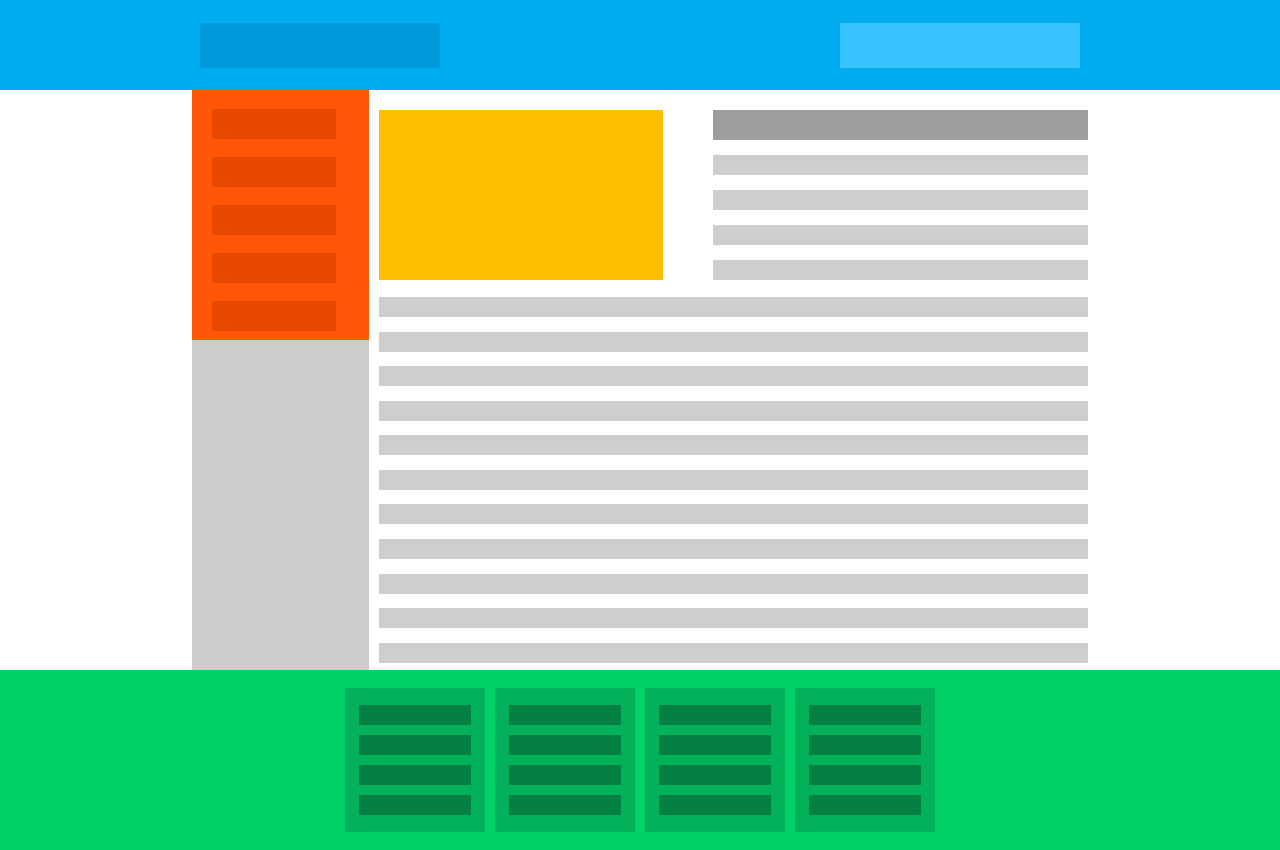
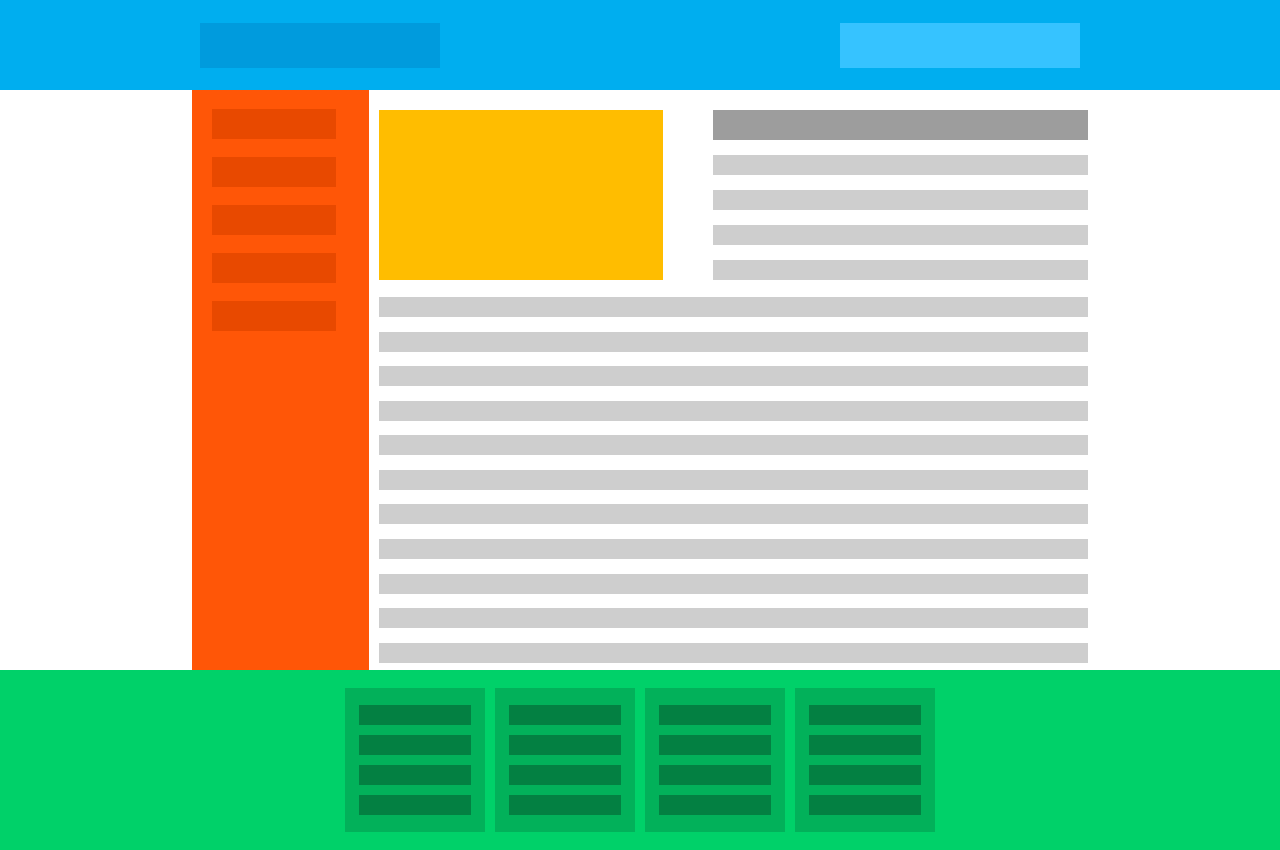
Before and after one commit to hotnazar/hotnazar.github.io, a plain HTML site: page RWD-Homework/index.html in a window 1280 px wide. Drawn offline with Linux system fonts and the light colour scheme.

Commit message:
Update style.css

```diff
--- a/RWD-Homework/style.css
+++ b/RWD-Homework/style.css
@@ -26,7 +26,7 @@ header {
 	display: flex;
 	width: 70%;
 	height: auto;
-	background-color: #ccc;
+	background-color:  #FF5607;
 }
 nav {
 	background-color: #FF5607;
```
